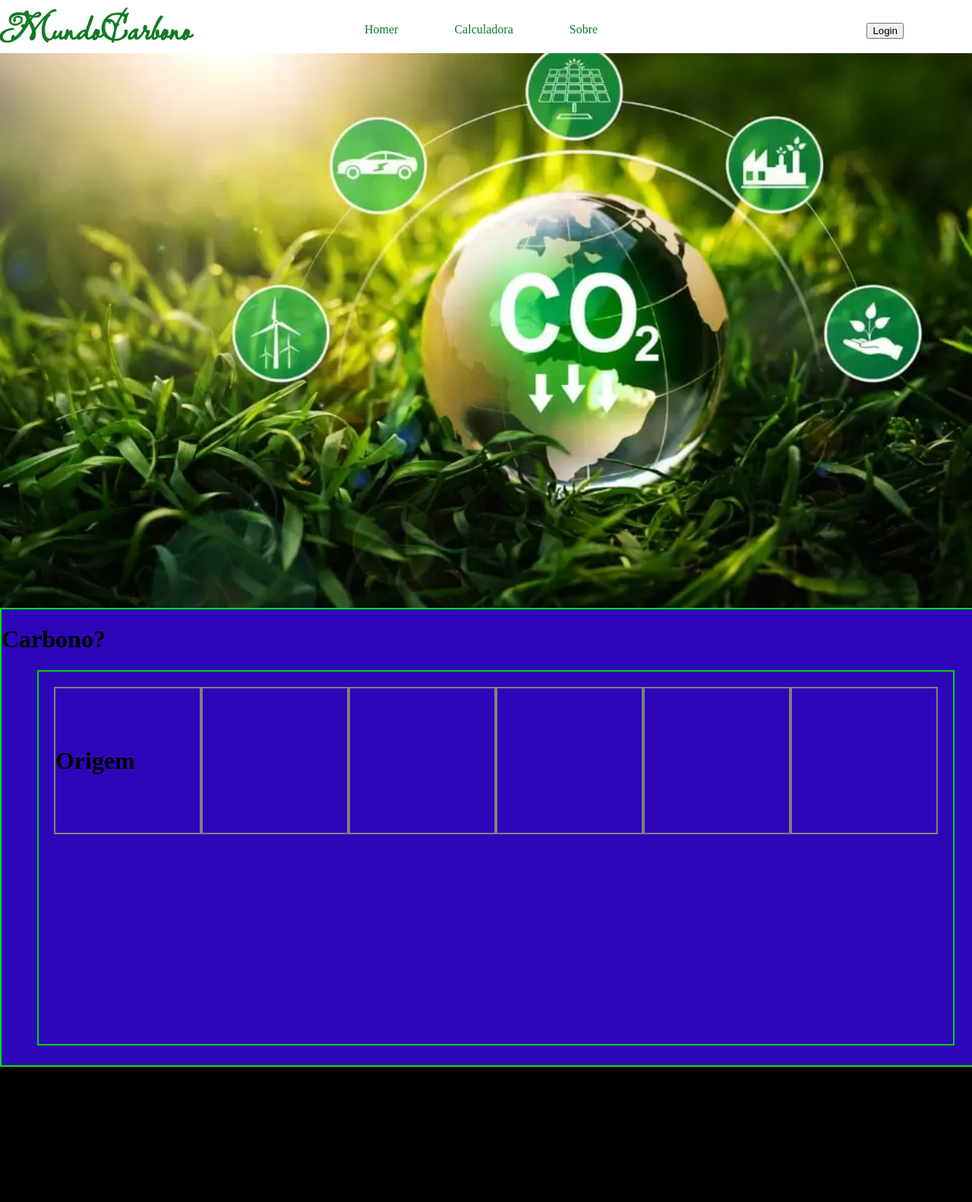
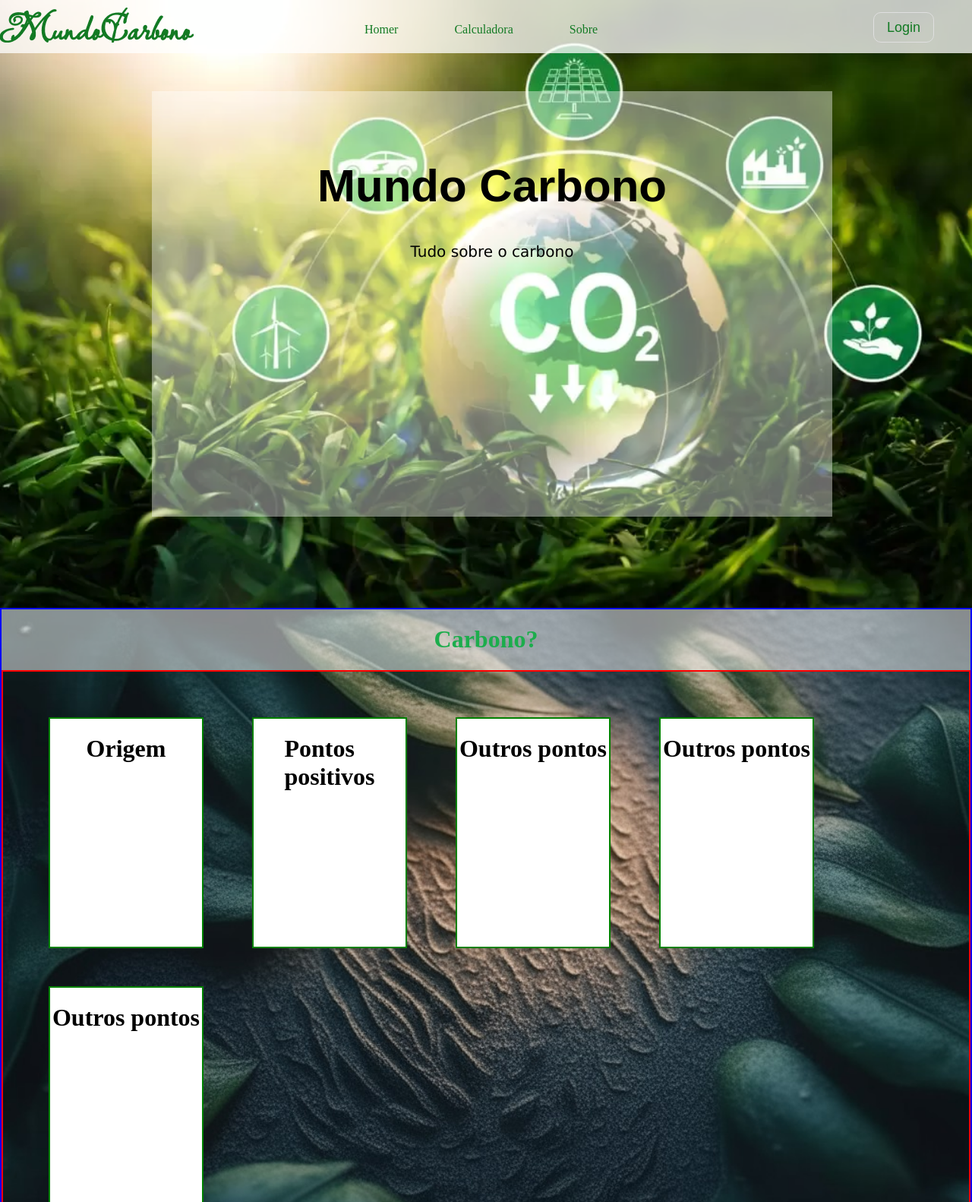
Before and after one commit to Athemos01/MundoCarbono, a plain HTML site: page index.html in a window 1280 px wide. Shown: the top 1582 px of the page at 76% size. Before the commit the page ends 1404 px from the top, so only its background shows below. Drawn offline with nearby package versions, Linux system fonts and the light colour scheme.

Commit message:
version teste 1.1

```diff
--- a/assets/css/calcu-style.css
+++ b/assets/css/calcu-style.css
@@ -1,3 +1,6 @@
 html,body{
     background-color: azure;
+    height: 100%; /* Define a altura como 100% para ocupar toda a tela */
+    margin: 0; /* Remove margens externas */
+    padding: 0; /* Remove preenchimento interno */
 }
--- /dev/null
+++ b/assets/css/header-style.css
@@ -0,0 +1,76 @@
+.header{
+    position: relative;
+    height: 100%;
+    width: 100%;
+    background-size: cover;
+    background-repeat: no-repeat;
+    background-position: 50%;
+}
+article, aside, details, figcaption, figure, footer, header, hgroup, main, menu, nav, section, summary {
+    display: block;
+}
+.navbar{
+    position: relative;
+    min-height: 70px;
+    margin-bottom: 20px;
+    background-color:rgba(255, 255, 255, 0.753);
+}
+
+a:link{
+    color: #127A23;
+    background-color: transparent;
+    text-decoration: none;
+}
+a:hover{
+    text-decoration: underline;
+}
+a:visited{
+    color: #127A23;
+    text-decoration: underline;
+}
+.mundoimg{
+    position: absolute;
+    top:10px ;
+}
+.aaa{
+    position: absolute;
+    top: 30px;
+    left: 480px;
+    overflow: hidden;
+}
+a{
+    position: relative;
+    margin-right: 70px;
+    justify-content: space-around;
+}
+.btn-login{
+    position: relative;
+    align-items: center;
+    background-color: rgba(240, 240, 240, 0);
+    border: 1px solid #DFDFDF;
+    border-radius: 10px;
+    box-sizing: border-box;
+    color: #127A23;
+    cursor: pointer;
+    font-size: 18px;
+    justify-content: center;
+    text-decoration: none;
+    transition: all .2s;
+    user-select: none;
+    -webkit-user-select: none;
+    touch-action: manipulation;
+    width: 80px;
+    height: 40px;
+    margin-top: 16px;
+    margin-left: 1150px;
+}
+
+.btn-login:active,
+.btn-login:hover {
+  outline: 0;
+}
+
+.btn-login:hover {
+  background-color: #FFFFFF;
+  border-color: rgba(0, 0, 0, 0.19);
+}
--- a/assets/css/home-style.css
+++ b/assets/css/home-style.css
@@ -4,60 +4,6 @@ html, body {
     margin: 0; /* Remove margens externas */
     padding: 0; /* Remove preenchimento interno */
     background-color: black;
-}
-.header{
-    position: relative;
-    height: 100%;
-    width: 100%;
-    background-size: cover;
-    background-repeat: no-repeat;
-    background-position: 50%;
-}
-article, aside, details, figcaption, figure, footer, header, hgroup, main, menu, nav, section, summary {
-    display: block;
-}
-.navbar{
-    position: relative;
-    min-height: 70px;
-    margin-bottom: 20px;
-    background-color:rgba(255, 255, 255);
-}
-.navbar-fixed{
-    position: fixed;
-    right: 0;
-    left: 0;
-    z-index: 1030;
-}
-a:link{
-    color: #127A23;
-    background-color: transparent;
-    text-decoration: none;
-}
-a:hover{
-    text-decoration: underline;
-}
-a:visited{
-    color: #127A23;
-    text-decoration: underline;
-}
-.mundoimg{
-    position: absolute;
-    top:10px ;
-}
-.login{
-    position: absolute;
-    top: 30px;
-    right: 90px;
-}
-.aaa{
-    position: absolute;
-    top: 30px;
-    left: 480px;
-}
-a{
-    position: relative;
-    margin-right: 70px;
-    justify-content: space-around;
 }
 .background-img{
     position: absolute;
@@ -68,27 +14,63 @@ a{
     height: 100%; /* A imagem ocupará toda a altura da div */
     object-fit: cover; /* Ajusta a imagem para cobrir a div, mantendo a proporção */
 }
-.ibp{
+.name01{
+    position: absolute;
+    width: 70%;
+    height: 70%;
+    margin-top: 30px;
+    margin-left: 200px;
+    text-align: center;
+    background-color: rgb(255,255,255,0.4);
+
+}
+.nome02{
+    font-family:Arial, Helvetica, sans-serif;
+    font-size: 60px;
+    padding-top: 50px;
+}
+.parag01{
+    font-family: 'Lucida Sans', 'Lucida Sans Regular', 'Lucida Grande', 'Lucida Sans Unicode', Geneva, Verdana, sans-serif;
+    font-size: 20px;
+}
+.secund{
+    display: block;
+    height: 900px;
+    border: 2px solid blue;
+    background-size: cover;
+    background-repeat: no-repeat;
+    background-position: 50%;
+}
+.sectitle{
     display: flex;
-    width: 100%;
-    height: 600px;
-    background-color: rgb(45, 6, 185);
-    border: 2px solid rgb(5, 226, 5);
+    height: 80px;
+    text-justify: auto;
+    justify-content: center;
+    background-color: rgb(255, 255, 255,0.5);
+    color: rgb(28, 173, 76);
 }
-.ibs{
-    display: flex;
-    margin-top: 80px;
-    margin-left: -90px;
-    margin-right: 60px;
-    width: 100%;
-    height: 450px;
-    padding: 20px 20px 20px 20px;
-    border: 2px solid rgb(3, 206, 3);
+.container{
+    position: relative;
+    height: auto;
+    padding-top: 10px;
+    align-items: center;
+    border: 2px solid red;
 }
-.infbox{
-    display: grid;
-    width: 190px;
-    height: 190px;
-    border: 2px solid gray;
-    align-items: center;
+.box{
+    display: inline-flex;
+    width: 200px;
+    height: 300px;
+    margin-left: 60px;
+    margin-top: 50px;
+    border: 2px solid green;
+    justify-content: center;
+    background-color: white;
+
 }
+footer {
+    display: block;
+    background-color: #524d4d;
+    color: white;
+    text-align: center;
+
+}
--- a/index.html
+++ b/index.html
@@ -4,36 +4,45 @@
     <meta charset="UTF-8">
     <meta name="viewport" content="width=device-width, initial-scale=1.0">
     <link rel="stylesheet" href="./assets/css/home-style.css">
+    <link rel="stylesheet" href="./assets/css/header-style.css">
     <title>Mundo Carbono</title>
 </head>
 <body>
+    <header id="headerprinc" class="header header-fixed" style="background-image: url(assets/img/f1.webp);">
         <nav class="navbar navbar-fixed ">
             <div>
-            <div>
                 <img class="mundoimg" src="assets/img/MundoCarbono.png">
-                <input id="" class="login" type="button" value="Login">
-            </div>
                 <div class="aaa">
                     <a href="index.html">Homer</a>
                     <a href="calc.html">Calculadora</a>
                     <a href="sobre.html">Sobre</a>
                 </div>
+                <input id="" class="btn-login" type="button" value="Login">
             </div>
         </nav>
-    <header id="headerprinc" class="header header-fixed" style="background-image: url(assets/img/f1.webp);">
+        <div class="name01">
+            <h1 class="nome02">Mundo Carbono</h1>
+            <p class="parag01">Tudo sobre o carbono</p>
+        </div>
     </header>
-    <div id="" class="ibp">
-        <h1>Carbono?</h1>
-        <div id="" class="ibs">
-            <div id="infbox1" class="infbox"> <h1>Origem</h1></div>
-            <div id="infbox2" class="infbox" ></div>
-            <div id="infbox2" class="infbox" ></div>
-            <div id="infbox2" class="infbox" ></div>
-            <div id="infbox2" class="infbox" ></div>
-            <div id="infbox2" class="infbox" ></div>
+    <div class="secund" style="background-image: url(assets/img/SecBackground.jpeg);">
+        <div class="sectitle"><h1>Carbono?</h1></div>
+        <div class="container">
+            <div class="box-cont">
+                <div class="box"><h1>Origem</h1></div>
+                <div class="box"><h1>Pontos <br> positivos</h1></div>
+                <div class="box"><h1>Outros pontos</h1></div>
+                <div class="box"><h1>Outros pontos</h1></div>
+                <div class="box"><h1>Outros pontos</h1></div>
             </div>
         </div>
-    <footer></footer>
+    </div>
+    <footer>
+        <p>&copy; 2023 Mundo Carbono. Todos os direitos reservados.</p>
+        <p>Entre em contato: <a href="mailto:contato@exemplo.com">contato@exemplo.com</a></p>
+    </footer>
     <script src="./assets/js/telaprincipal.js"></script>
+    <script src="https://cdn.jsdelivr.net/npm/@popperjs/core@2.11.8/dist/umd/popper.min.js" integrity="sha384-I7E8VVD/ismYTF4hNIPjVp/Zjvgyol6VFvRkX/vR+Vc4jQkC+hVqc2pM8ODewa9r" crossorigin="anonymous"></script>
+    <script src="https://cdn.jsdelivr.net/npm/bootstrap@5.3.2/dist/js/bootstrap.min.js" integrity="sha384-BBtl+eGJRgqQAUMxJ7pMwbEyER4l1g+O15P+16Ep7Q9Q+zqX6gSbd85u4mG4QzX+" crossorigin="anonymous"></script>
 </body>
 </html>
```
Also changed, not shown: calc.html (+16 -1 lines), assets/img/SecBackground.jpeg (added), 1 other file. Lines whose indentation alone changed are shown as unchanged.
